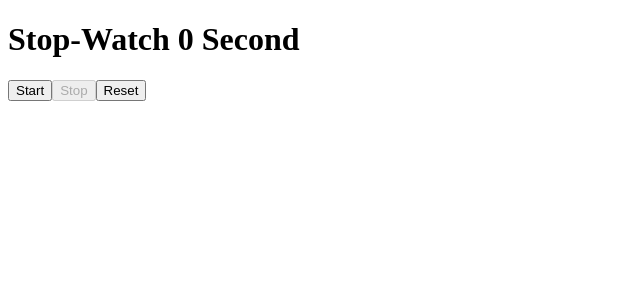
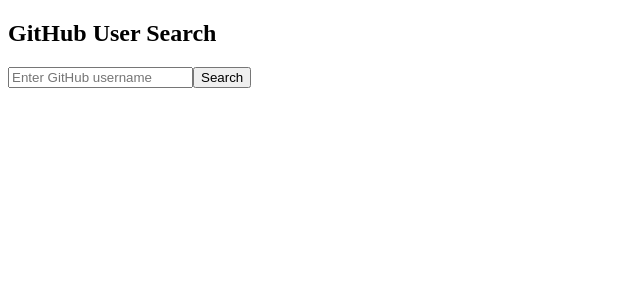
Before and after one commit to cmaalik97/Dugsiiye-ReactJs-Exercise, a React (Vite) app in the folder AnswersExercise/: page / in a window 1280 px wide. Shown: the top 300 px of the page, without its empty margins (0-640 px from the left). Built offline with nearby package versions, Linux system fonts and the light colour scheme.

Commit message:
Exercise 9

```diff
--- a/AnswersExercise/src/App.jsx
+++ b/AnswersExercise/src/App.jsx
@@ -64,10 +64,10 @@
     {/* <Timing/> */}
     {/* <Countdown/> */}
     {/* <DataFetching/> */}
-    {/* <GithubUsers/> */}
+    <GithubUsers/>
     {/* <Revision/> */}
     {/* <RevisionEx5/> */}
-    <RevisionStopWatch/>
+    {/* <RevisionStopWatch/> */}
 
   </>
 }
```
Also changed, not shown: AnswersExercise/src/Dugsiye/Exercise9/Screenshot 2026-05-04 032819.png (added).
